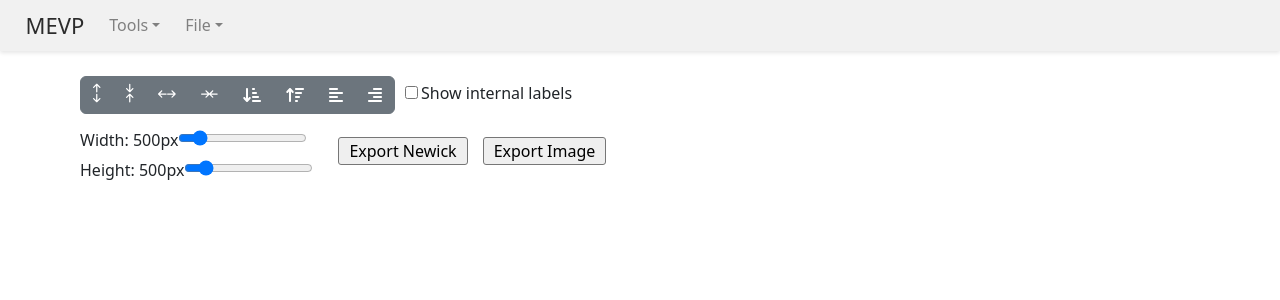
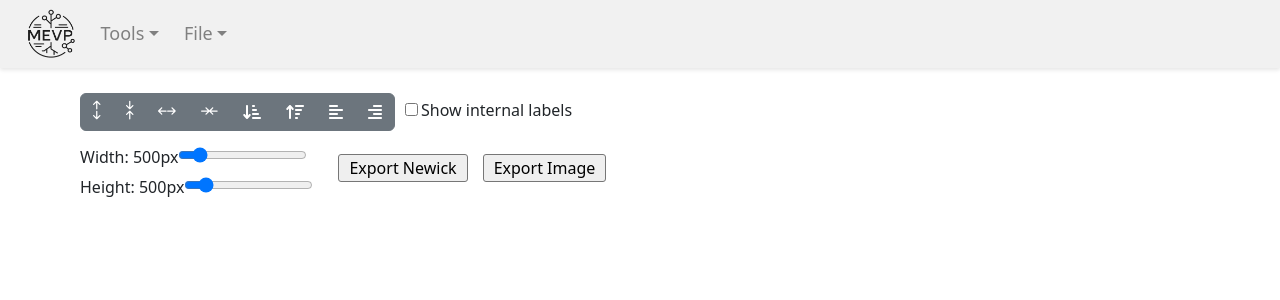
Before and after one commit to uiskskkekekk/MEVP, a React (Vite) app: page / in a window 1280 px wide. Shown: the top 300 px of the page. Built offline with nearby package versions, Linux system fonts and the light colour scheme.

Commit message:
import logo

```diff
--- a/index.html
+++ b/index.html
@@ -2,7 +2,7 @@
 <html lang="en">
   <head>
     <meta charset="UTF-8" />
-    <link rel="icon" type="image/svg+xml" href="/vite.svg" />
+    <!-- <link rel="icon" type="image/svg+xml" href="/MEVP_icon.png" /> -->
     <meta name="viewport" content="width=device-width, initial-scale=1.0" />
     <title>Molecular Evolution Visualization Platform</title>
   </head>
--- a/src/App.css
+++ b/src/App.css
@@ -7,14 +7,21 @@
   box-shadow: 0 2px 4px rgba(0, 0, 0, 0.1);
 }
 
-.navbar-brand{
+.navbar-logo {
+  height: 50px;
+  width: 50px;
+  margin: 5px 25px 5px 0px;
+}
+
+/* .navbar-brand{
   color: rgb(43, 43, 43);
   font-size: 22px;
   font-weight: 500;
   margin-right: 25px;
-}
+} */
 
 .navbar a{
+  font-size: 18px;
   color: gray
 }
 
--- a/src/App.jsx
+++ b/src/App.jsx
@@ -24,7 +24,8 @@ function Navbar({
 }) {
   return (
     <nav className="navbar">
-      <div className="navbar-brand">MEVP</div>
+      <img src="/MEVP_logo.png" alt="MEVP Logo" className="navbar-logo" />
+      {/* <div className="navbar-brand">MEVP</div> */}
       <NavDropdown title="Tools">
         <DropdownLink to="/" header="Phylotree" />
         <DropdownLink to="#" header="Sequence Alignment" />
```
Also changed, not shown: public/MEVP_logo.png (added).
